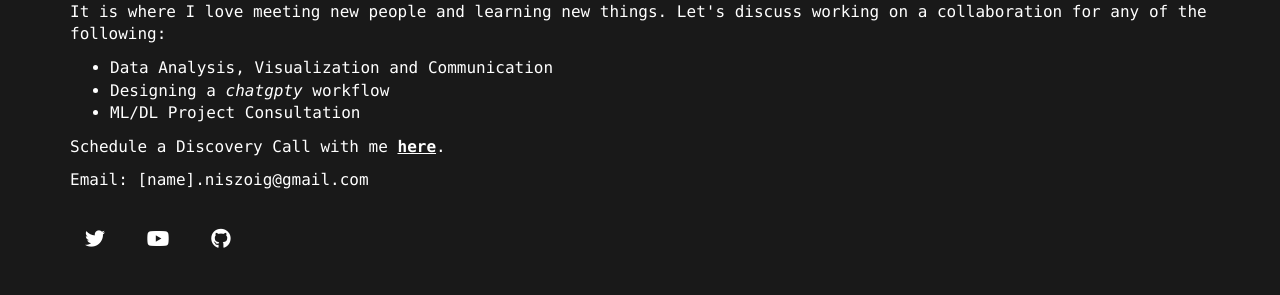
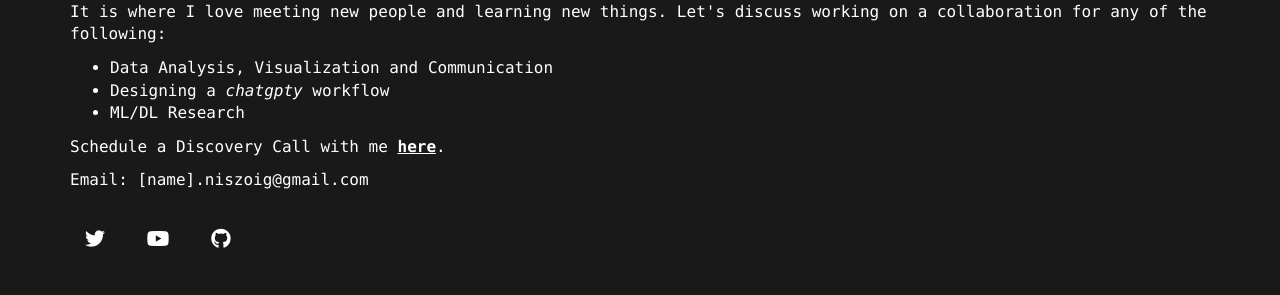
Before and after one commit to kartikchincholikar/kartikchincholikar.github.io, a Jekyll site: the page built from _posts/2014-07-17-Simulations in Statistical Learning Theory.markdown, in a window 1280 px wide and 900 px high, scrolled down 743 px. Shown: the part 541-836 px from the top of the window. Built offline with Jekyll 4.4.1, drawn with Linux system fonts in a browser that asks for light colours.

Commit message:
Update contact_static.html

```diff
--- a/_includes/contact_static.html
+++ b/_includes/contact_static.html
@@ -9,7 +9,7 @@
         <ul>
           <li>Data Analysis, Visualization and Communication</li>
           <li>Designing a <i>chatgpty</i> workflow</li>
-          <li>ML/DL Project Consultation</li>
+          <li>ML/DL Research</li>
         </ul>
 
         </p>
```
